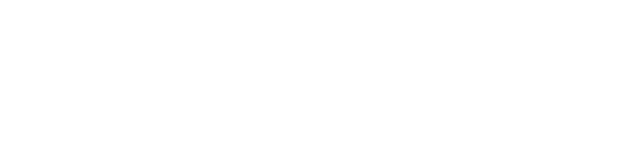
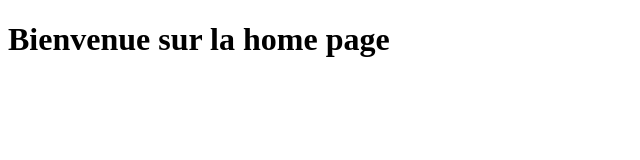
Before and after one commit to VivierCyril/demoGit, a plain HTML site: page home.html in a window 1280 px wide. Shown: the whole page, without its empty margins (0-640 px from the left). Drawn offline with Linux system fonts and the light colour scheme.

Commit message:
Modification des page à l'afpa

```diff
--- a/home.html
+++ b/home.html
@@ -6,6 +6,6 @@
     <title>Home</title>
 </head>
 <body>
-
+    <h1>Bienvenue sur la home page</h1>
 </body>
 </html>
--- a/style.css
+++ b/style.css
@@ -0,0 +1,3 @@
+body {
+    background-color: green;
+}
```
Also changed, not shown: README.md.
